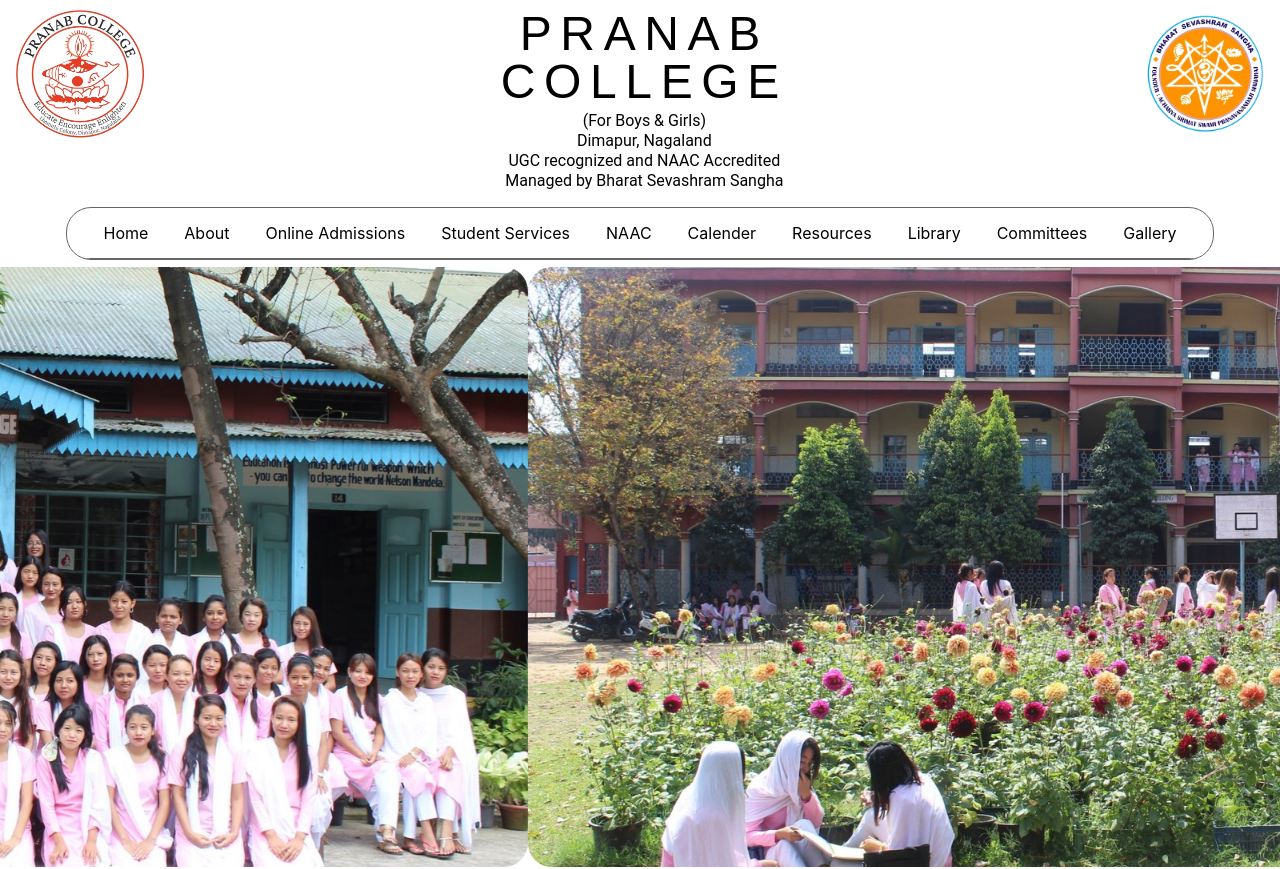
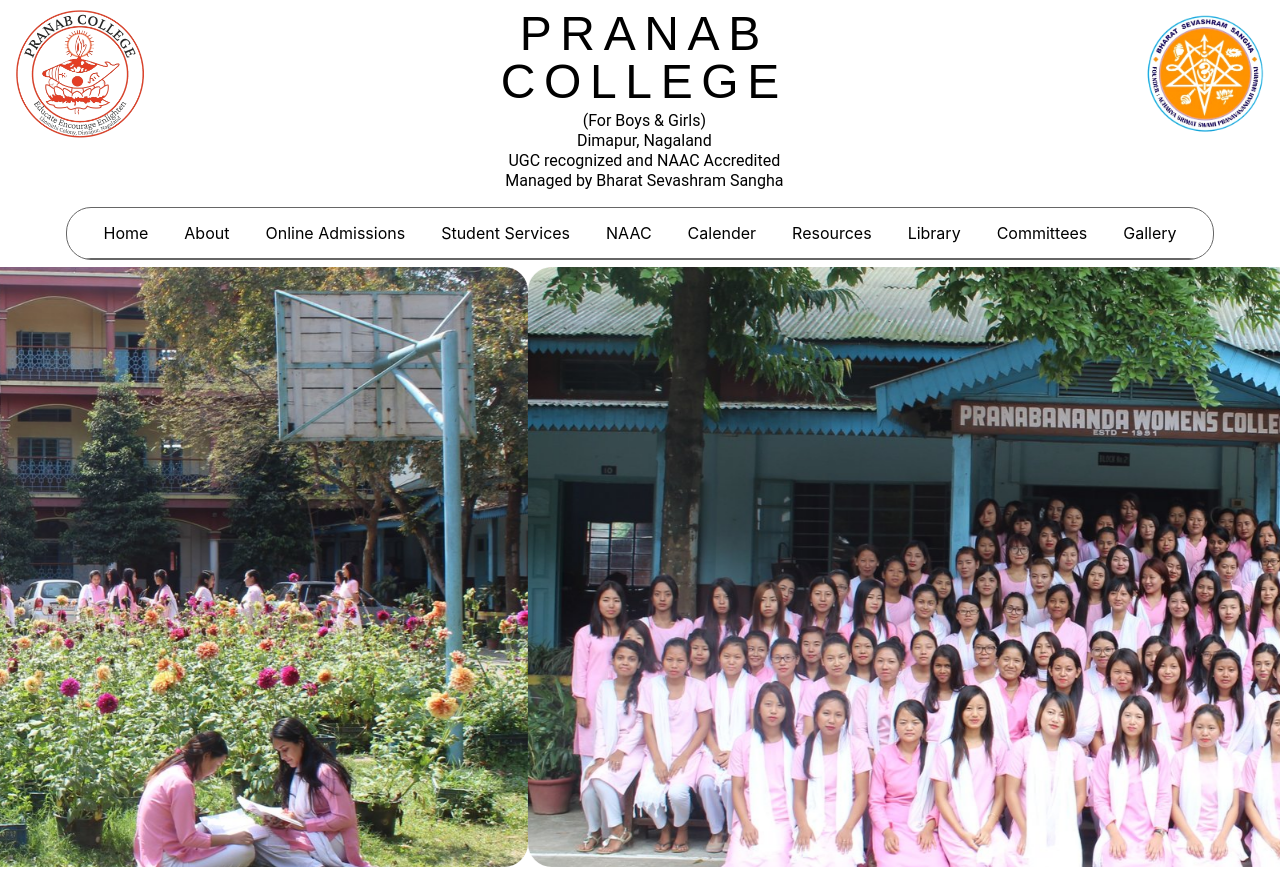
Before and after one commit to Axwaizee/pranab-college, a React (Vite) app: page / in a window 1280 px wide. Shown: the top 869 px of the page. Built offline with nearby package versions, Linux system fonts and the light colour scheme.

Commit message:
added vercel.json file with changes part 2

```diff
--- a/src/components/imageCarausal.jsx
+++ b/src/components/imageCarausal.jsx
@@ -92,28 +92,28 @@
           <div className="w-full">
             <img
               className="w-full h-[600px] min-[481px]:max-[1180px]:h-[500px] min-[200px]:max-[480px]:h-[250px] object-cover rounded-3xl"
-              src={carousalimage.image1}
+              src="./public/assets/elements/ImageCarausal/1.jpg"
               alt="Caraousal"
             />
           </div>
           <div className="w-full">
             <img
               className="w-full h-[600px] min-[481px]:max-[1180px]:h-[500px] min-[200px]:max-[480px]:h-[250px] object-cover rounded-3xl"
-              src={carousalimage.image3}
+              src="./public/assets/elements/ImageCarausal/2.jpg"
               alt="Caraousal"
             />
           </div>
           <div className="w-full">
             <img
               className="w-full h-[600px] min-[481px]:max-[1180px]:h-[500px] min-[200px]:max-[480px]:h-[250px] object-cover rounded-3xl"
-              src="/assets/elements/ImageCarausal/2.jpg"
+              src="./public/assets/elements/ImageCarausal/3.jpg"
               alt="Caraousal"
             />
           </div>
           <div className="w-full">
             <img
               className="w-full h-[600px] min-[481px]:max-[1180px]:h-[500px] min-[200px]:max-[480px]:h-[250px] object-cover rounded-3xl"
-              src={carousalimage.image4}
+              src="./public/assets/elements/ImageCarausal/2.jpg"
               alt="Caraousal"
             />
           </div>
```
Also changed, not shown: vercel.json (added).
